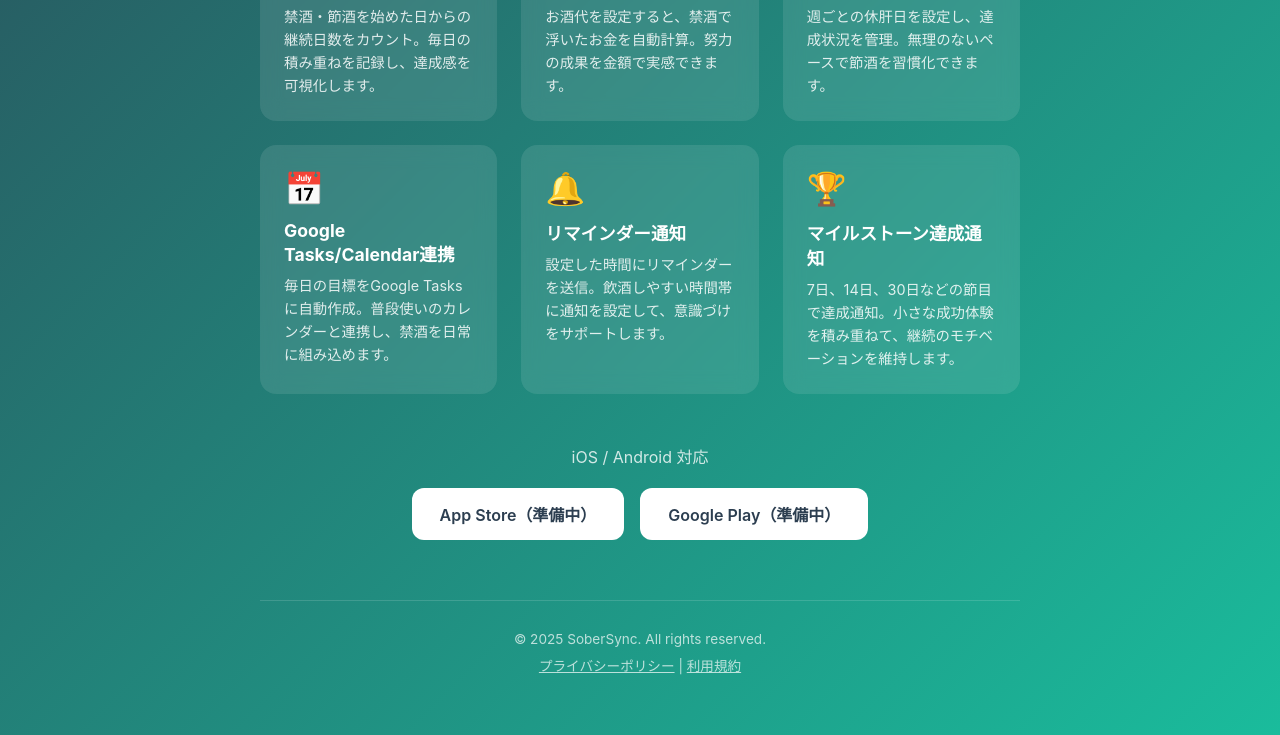
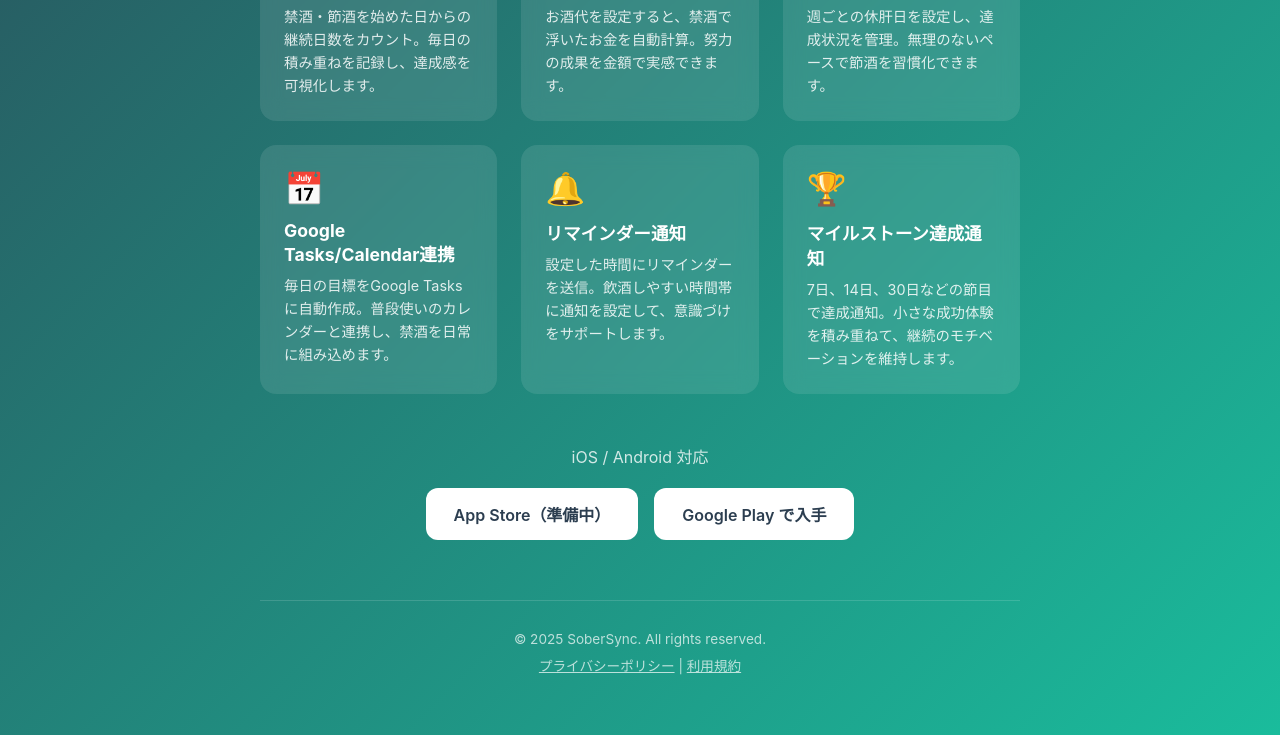
Before and after one commit to ekenLula/ekenlula.github.io, a plain HTML site: page index.html in a window 1280 px wide. Shown: the part 726-1461 px from the top of the page. Drawn offline with Linux system fonts and the light colour scheme.

Commit message:
Update Google Play badge to released store link
Google Play でアプリが正式リリースされたため、「準備中」表記を
実際のストアリンクに更新。App Store は引き続き準備中のまま。

Co-Authored-By: Claude Opus 4.8 (1M context) <noreply@anthropic.com>

```diff
--- a/index.html
+++ b/index.html
@@ -186,7 +186,7 @@
       <p class="cta-text">iOS / Android 対応</p>
       <div class="badges">
         <a href="#" class="badge">App Store（準備中）</a>
-        <a href="#" class="badge">Google Play（準備中）</a>
+        <a href="https://play.google.com/store/apps/details?id=jp.lifeisfun.sobersync&hl=ja" class="badge" target="_blank" rel="noopener">Google Play で入手</a>
       </div>
     </div>
 
```
